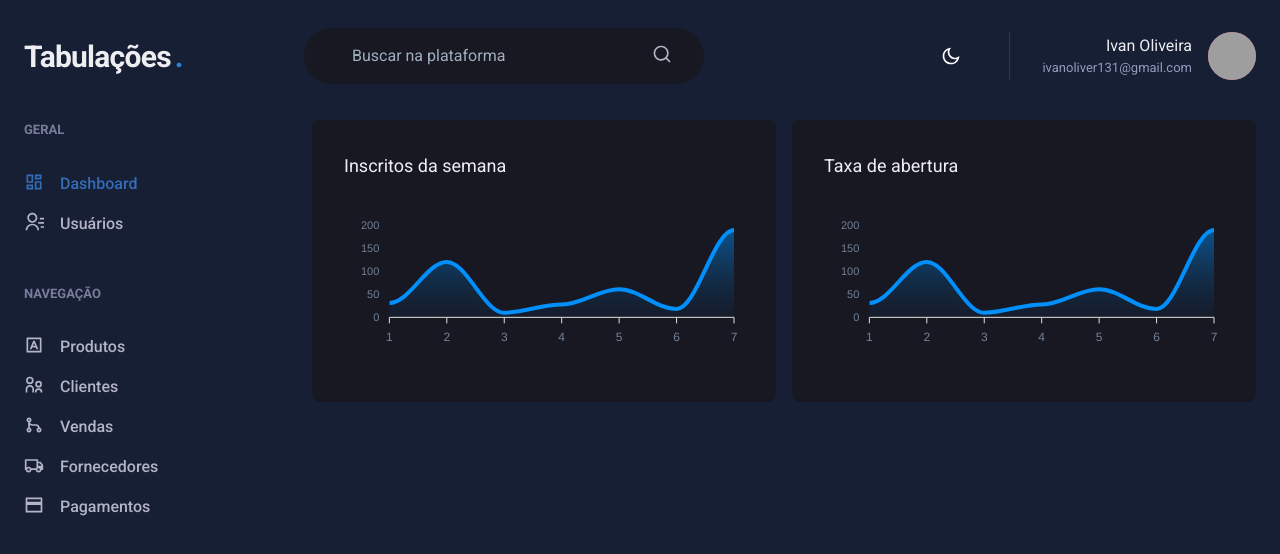
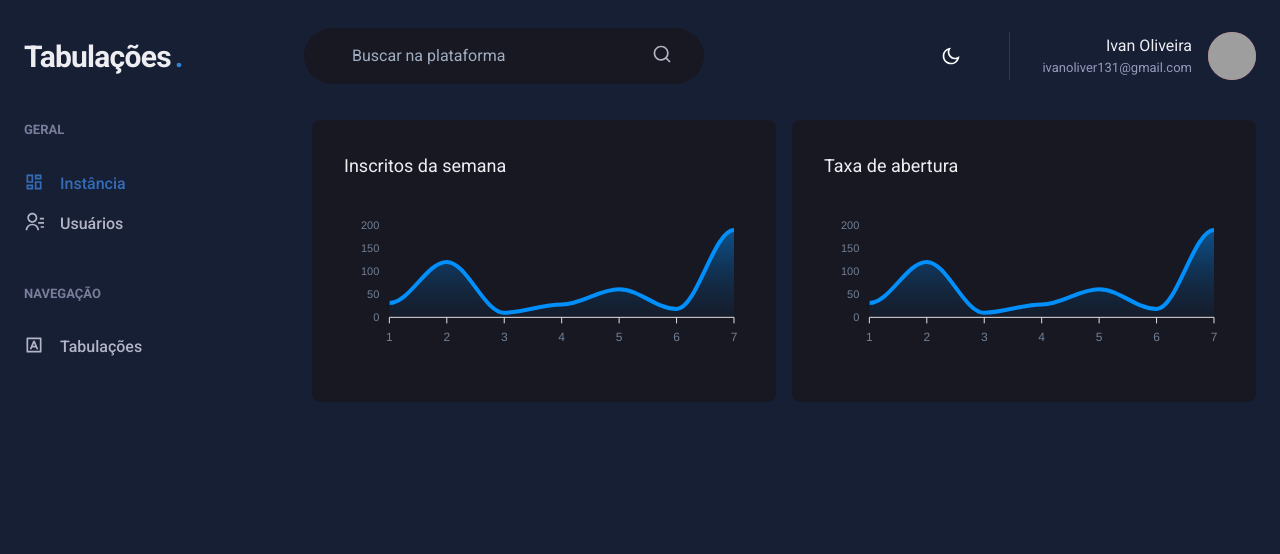
Before and after one commit to luisfellipe/frontend-tabulacoes, a Next.js app: page /dashboard in a window 1280 px wide. Shown: the top 554 px of the page. Built offline with nearby package versions, Linux system fonts and the light colour scheme; grey boxes are pictures that could not be loaded; a web font is replaced by a local one.

Commit message:
devCommit

```diff
--- a/src/components/Sidebar/SidebarNav.tsx
+++ b/src/components/Sidebar/SidebarNav.tsx
@@ -10,16 +10,12 @@ export function SidebarNav() {
       align="flex-start"
     >
       <NavSection title="GERAL">
-        <NavLink icon={RiDashboardLine} href="/dashboard">Dashboard</NavLink>
+        <NavLink icon={RiDashboardLine} href="/dashboard">Instância</NavLink>
         <NavLink icon={RiContactsLine} href="/users">Usuários</NavLink>
       </NavSection>
 
       <NavSection title="NAVEGAÇÃO">
-        <NavLink icon={RiInputMethodLine} href="/products">Produtos</NavLink>
-        <NavLink icon={RiParentLine} href="/clients">Clientes</NavLink>
-        <NavLink icon={RiGitMergeLine} href="/sales">Vendas</NavLink>
-        <NavLink icon={RiTruckLine} href="/providers">Fornecedores</NavLink>
-        <NavLink icon={RiBankCard2Line} href="/payments">Pagamentos</NavLink>
+        <NavLink icon={RiInputMethodLine} href="/tabulation">Tabulações</NavLink>
       </NavSection>
     </Stack>
   );
--- a/src/pages/index.tsx
+++ b/src/pages/index.tsx
@@ -85,7 +85,7 @@ export default function SignIn() {
           <Button
             type="submit"
             mt="6"
-            colorScheme="pink"
+            colorScheme="cyan"
             size="lg"
             isLoading={formState.isSubmitting}
           >
--- a/src/styles/dark.ts
+++ b/src/styles/dark.ts
@@ -21,7 +21,8 @@ export const dark = extendTheme({
       "sidebarCellphone": "#181823",
       "input": "#181823",
       "inputHover": "#181823",
-      "signIn": "#1F2829"
+      "signIn": "#1F2829",
+      "buttonSignIn": "#171f35"
     },
   },
   fonts: {
--- a/src/styles/light.ts
+++ b/src/styles/light.ts
@@ -22,10 +22,11 @@ export const light = extendTheme({
     colorBackground: {
       "searchbar": "#171f35",
       "graphics": "#171f35",
-      "sidebarCellphone": "#EEEEF2",
+      "sidebarCellphone": "#EEEEEE",
       "input": "#4B0082",
       "inputHover": "#4B0082",
-      "signIn": "#1F2829"
+      "signIn": "#1F2829",
+      "buttonSignIn": "#171f35"
     },
     white: {
       "900": "#E6E6FA"
```
